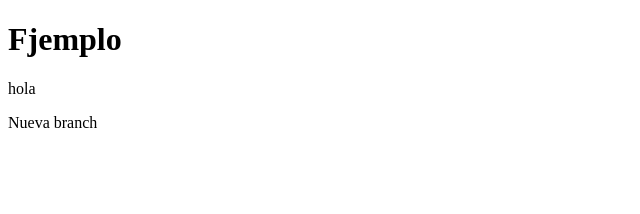
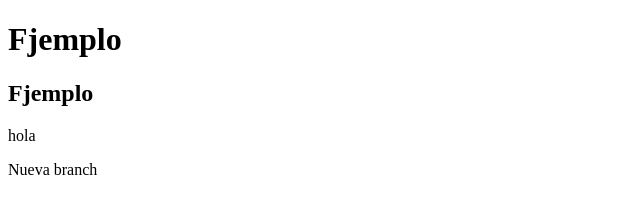
Before and after one commit to Maxi099/Clase4-vercel, a plain HTML site: page index.html in a window 1280 px wide. Shown: the whole page, without its empty margins (0-640 px from the left). Drawn offline with Linux system fonts and the light colour scheme.

Commit message:
cambio en header2

```diff
--- a/index.html
+++ b/index.html
@@ -9,6 +9,7 @@
 <body>
 
 <h1>Fjemplo</h1>
+<h2>Fjemplo</h2>
 <p>hola</p>
 <p>Nueva branch</p>
 
```
